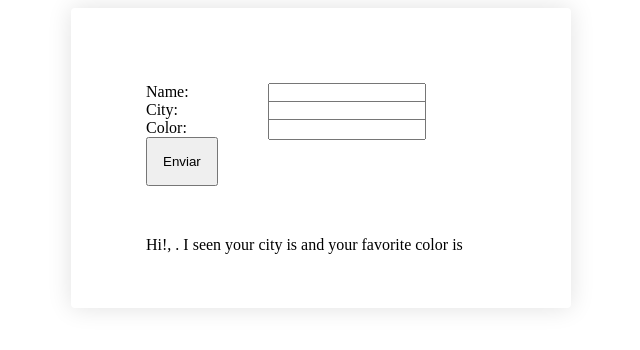
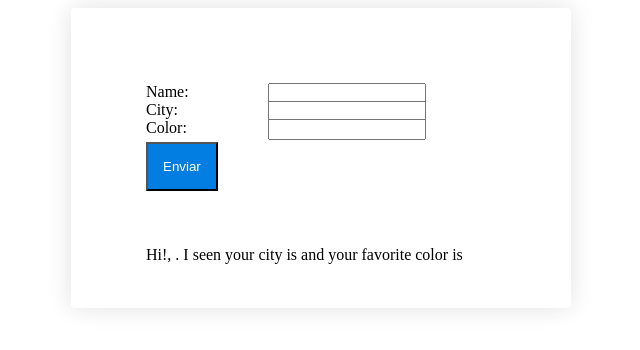
Before and after one commit to kesc23/Initial-Garbage, a PHP site: page /file-01.php in a window 1280 px wide. Shown: the top 350 px of the page, without its empty margins (319-959 px from the left). Run offline with PHP 8.4, Linux system fonts and the light colour scheme; data that the repository does not hold is empty.

Commit message:
color to the button

```diff
--- a/php-files/style.css
+++ b/php-files/style.css
@@ -22,4 +22,7 @@ form{
 }
 #formulary .btn {
     padding: 15px;
+    background-color: rgb(2, 125, 226);
+    color: #FFF;
+    margin: 5px auto;
 }
```
